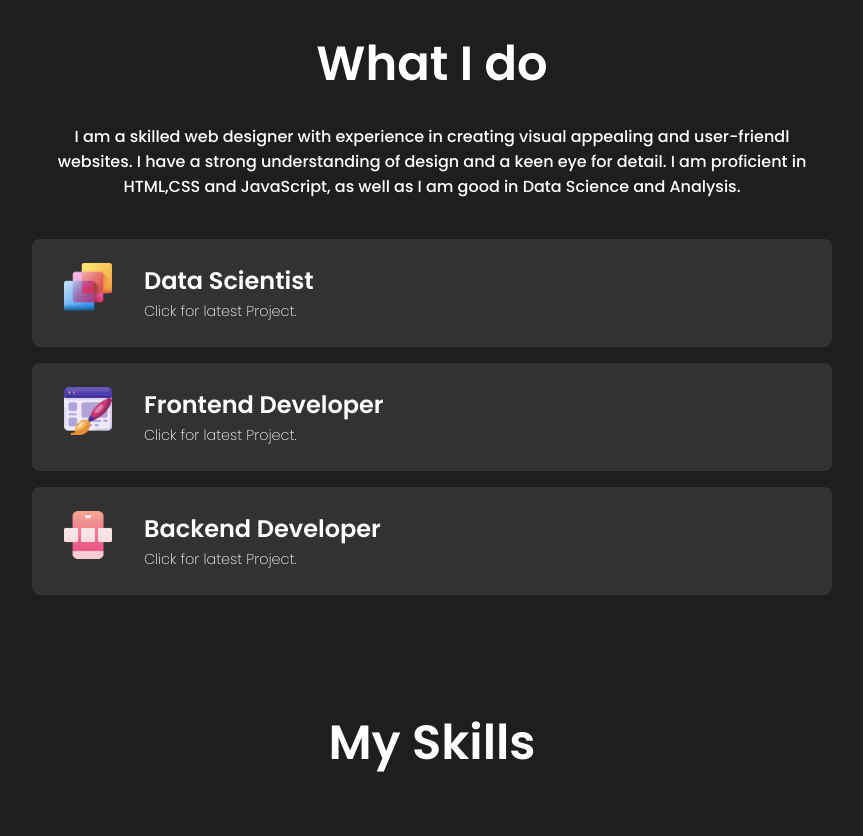
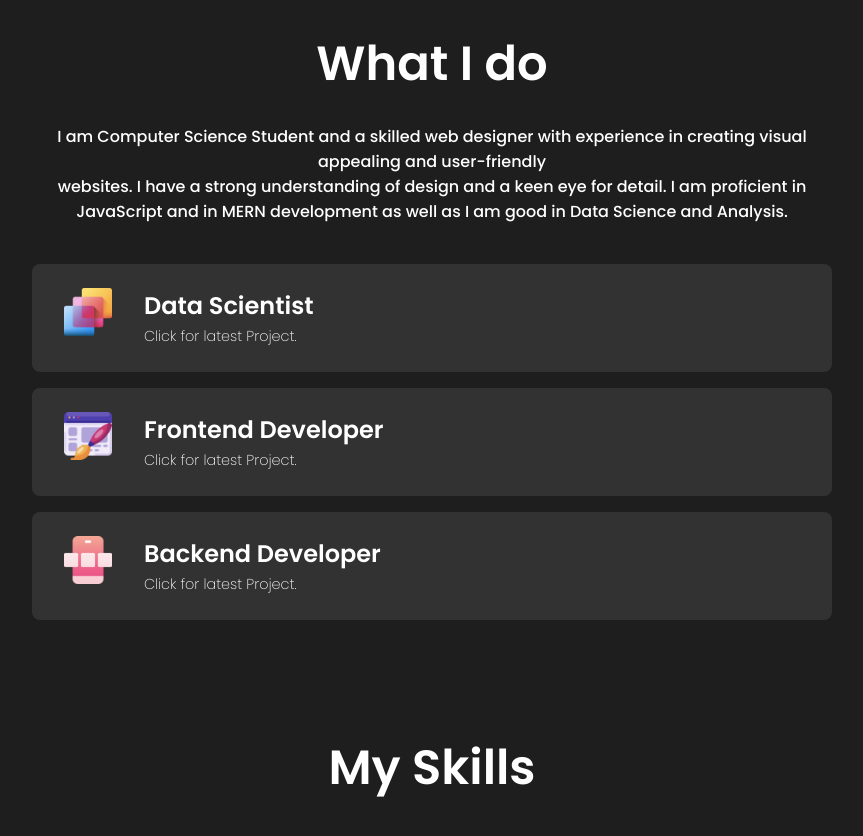
Before and after one commit to mrrajeev29/Portfolio, a React (Create React App) app: page / in a window 1280 px wide. Shown: the part 900-1736 px from the top of the page, without its empty margins (208-1071 px from the left). Built offline with nearby package versions, Linux system fonts and the light colour scheme; no server answers.

Commit message:
Update skills.js

```diff
--- a/src/components/Skills/skills.js
+++ b/src/components/Skills/skills.js
@@ -138,7 +138,7 @@ const Skills=()=>{
     return(
         <section id="skills">
             <span className="skillTitle">What I do</span>
-            <span className="skillDesc">I am a skilled web designer with experience in creating visual appealing and user-friendl<br/>websites. I have a strong understanding of design and a keen eye for detail. I am proficient in HTML,CSS and JavaScript, as well as I am good in Data Science and Analysis.</span>
+            <span className="skillDesc">I am Computer Science Student and a skilled web designer with experience in creating visual appealing and user-friendly<br/>websites. I have a strong understanding of design and a keen eye for detail. I am proficient in JavaScript and in MERN development as well as I am good in Data Science and Analysis.</span>
             <div className="skillBars">
                 <div className="skillBar">
                     <img src={UIDesign} alt="UIDesign" className="skillBarImg"/>
```
